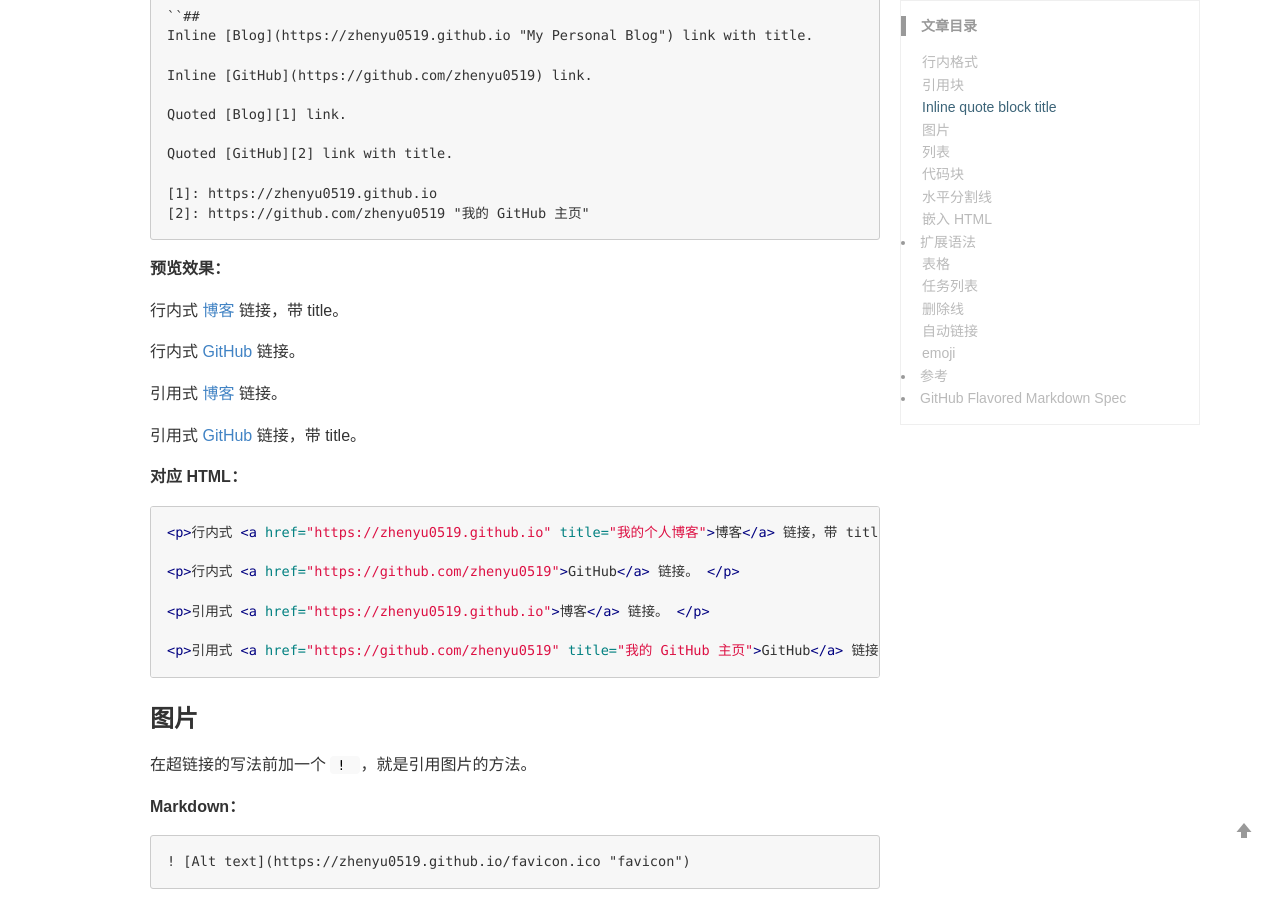
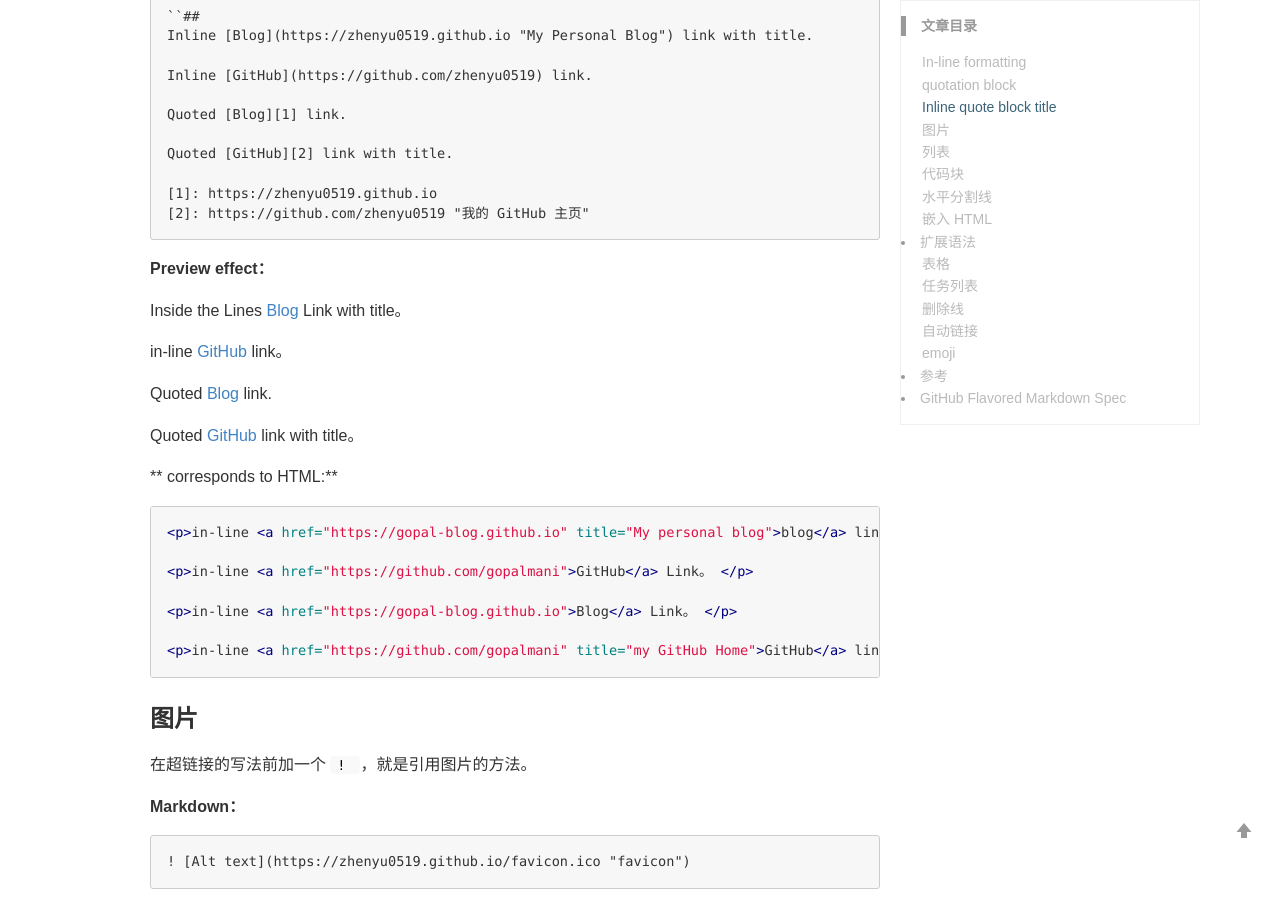
Before and after one commit to gopal-blog/gopal-blog.github.io, a Jekyll site: the page built from _posts/Tech/2019-09-15-markdown.md, in a window 1280 px wide and 900 px high, scrolled down 3472 px. Built offline with Jekyll 4.4.1, drawn with Linux system fonts in a browser that asks for light colours; emoji names are drawn with the system emoji font; our own code applies the rules of GitHub Pages for plain Markdown files; comment, search, counter and statistics services are not loaded; some of the changed text lies outside the part shown.

Commit message:
Update 2019-09-15-markdown.md

````diff
--- a/_posts/Tech/2019-09-15-markdown.md
+++ b/_posts/Tech/2019-09-15-markdown.md
@@ -165,48 +165,47 @@ To reach the next level.
 </p>
 ```
 
-### 行内格式
-
-对段落或者部分文本的强调效果。
+### In-line formatting
+Emphasis effects on paragraphs or parts of text.。
 
 **Markdown：**
 
 ```
-后面俩字**加黑**
+followed by two words **italicized**
 
-后面俩字*斜体*
+Two words at the end *Italicized*
 ```
 
-**预览效果：**
+**Preview effect:**
 
-后面俩字**加黑**
+Two words at the end **Blackened**
 
-后面俩字*斜体*
+Two words at the end *Italicized
 
 **对应 HTML：**
 
 ```html
 <p>
-  后面俩字
-  <strong>加黑</strong>
+  Two words at the end.
+  <strong>darken</strong>
 </p>
 <p>
-  后面俩字
-  <em>斜体</em>
+  Two words at the end.
+  <em>italicized font</em>
 </p>
 ```
 
-### 引用块
+### quotation block
 
 **Markdown：**
 
 ```
-> 引用块段落一。
+> blockquote一。
 >
-> 引用块段落二。
->> 内嵌引用块段落一。
+> blockquote二。
+>> Inline quote block paragraph一。
 >
-> ### 引用块内的标题
+> ### Title within the quote block
 ```
 
 **Preview effect:**
@@ -251,29 +250,29 @@ Quoted [GitHub][2] link with title.
 [2]: https://github.com/zhenyu0519 "我的 GitHub 主页"
 ```
 
-**预览效果：**
+**Preview effect：**
 
-行内式 [博客](https://zhenyu0519.github.io "我的个人博客") 链接，带 title。
+Inside the Lines [Blog](https://gopal-blog.github.io "My personal blog") Link with title。
 
-行内式 [GitHub](https://github.com/zhenyu0519) 链接。
+in-line [GitHub](https://github.com/zhenyu0519) link。
 
-引用式 [博客][1] 链接。
+Quoted [Blog][1] link.
 
-引用式 [GitHub][2] 链接，带 title。
+Quoted [GitHub][2] link with title。
 
-[1]: https://zhenyu0519.github.io
-[2]: https://github.com/zhenyu0519 "我的 GitHub 主页"
+[1]: https://gopal-blog.github.io
+[2]: https://github.com/gopalmani "My GitHub Home."
 
-**对应 HTML：**
+** corresponds to HTML:**
 
 ```html
-<p>行内式 <a href="https://zhenyu0519.github.io" title="我的个人博客">博客</a> 链接，带 title。</p>
+<p>in-line <a href="https://gopal-blog.github.io" title="My personal blog">blog</a> link with title。</p>
 
-<p>行内式 <a href="https://github.com/zhenyu0519">GitHub</a> 链接。 </p>
+<p>in-line <a href="https://github.com/gopalmani">GitHub</a> Link。 </p>
 
-<p>引用式 <a href="https://zhenyu0519.github.io">博客</a> 链接。 </p>
+<p>in-line <a href="https://gopal-blog.github.io">Blog</a> Link。 </p>
 
-<p>引用式 <a href="https://github.com/zhenyu0519" title="我的 GitHub 主页">GitHub</a> 链接，带 title。</p>
+<p>in-line <a href="https://github.com/gopalmani" title="my GitHub Home">GitHub</a> link with the title。</p>
 ```
 
 ### 图片
````
